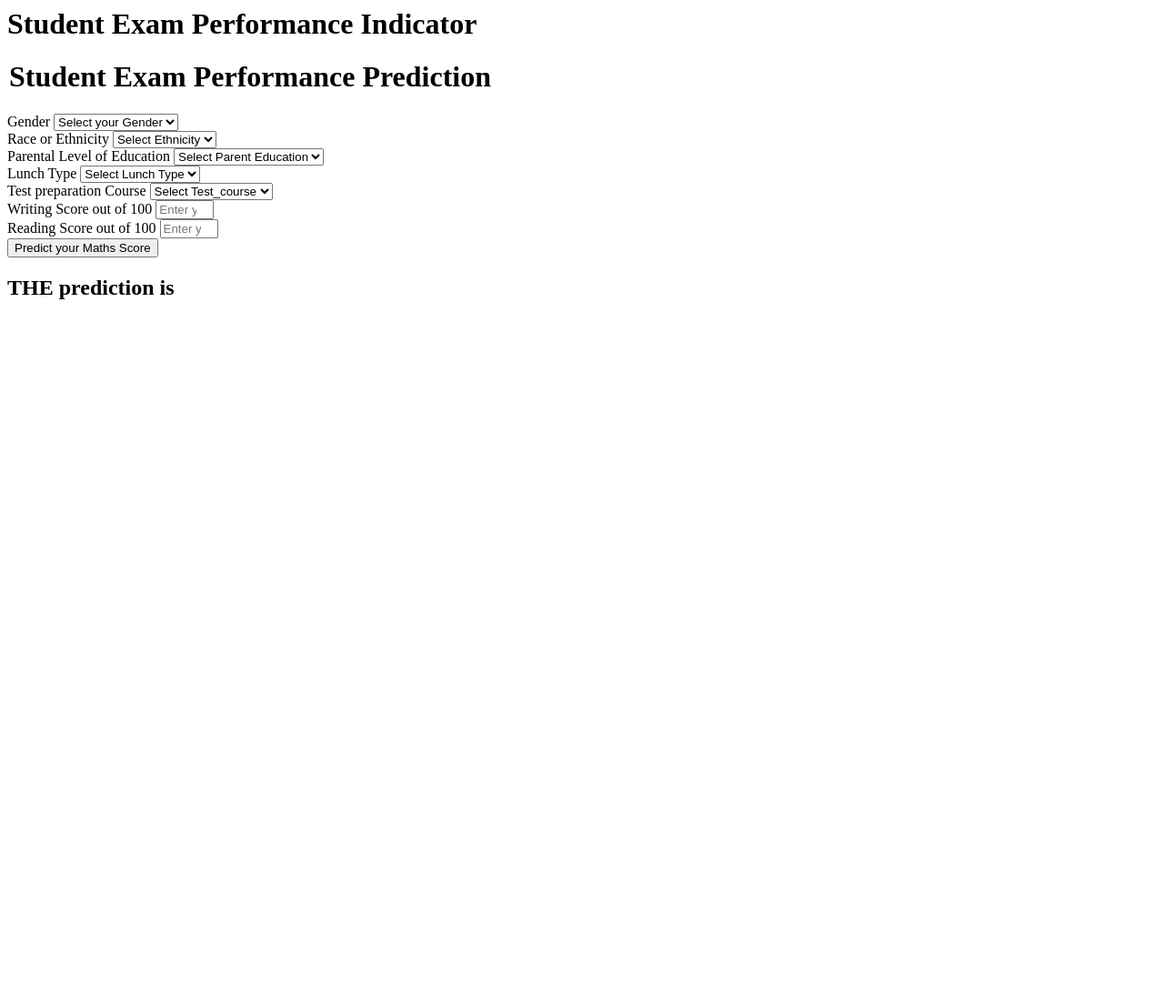
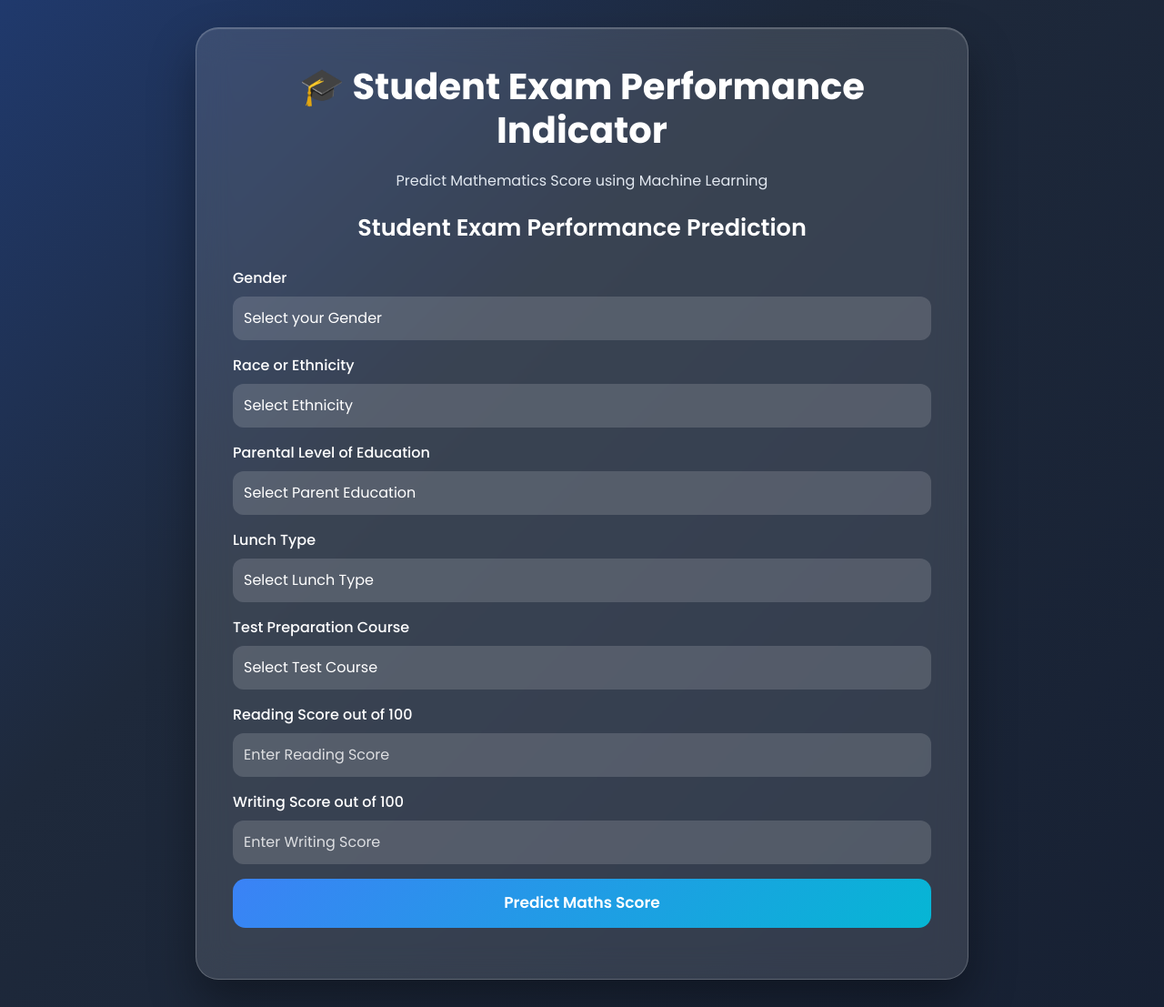
Before and after one commit to Dharmendra-07/MLProjects, a Flask app: page /predictdata in a window 1280 px wide. Shown: the whole page at 91% size. Before the commit the page ends 329 px from the top, so only its background shows below. Run offline with Flask 3, Linux system fonts and the light colour scheme.

Commit message:
feat: enhance UI with modern landing page and prediction dashboard

```diff
--- a/templates/home.html
+++ b/templates/home.html
@@ -1,111 +1,229 @@
-<html>
+<!DOCTYPE html>
+<html lang="en">
+<head>
+    <meta charset="UTF-8">
+    <meta name="viewport" content="width=device-width, initial-scale=1.0">
+    <title>Student Exam Performance Predictor</title>
+<link href="https://cdn.jsdelivr.net/npm/bootstrap@5.3.3/dist/css/bootstrap.min.css" rel="stylesheet">
+<style>
+    @import url('https://fonts.googleapis.com/css2?family=Poppins:wght@300;400;500;600;700&display=swap');
+    * {
+        margin: 0;
+        padding: 0;
+        box-sizing: border-box;
+        font-family: 'Poppins', sans-serif;
+    }
+    body {
+        min-height: 100vh;
+        background: linear-gradient(-45deg,
+                #0f172a,
+                #1e293b,
+                #2563eb,
+                #06b6d4);
+        background-size: 400% 400%;
+        animation: gradient 15s ease infinite;
+        display: flex;
+        justify-content: center;
+        align-items: center;
+        padding: 30px;
+    }
+    @keyframes gradient {
+        0% {
+            background-position: 0% 50%;
+        }
+        50% {
+            background-position: 100% 50%;
+        }
+        100% {
+            background-position: 0% 50%;
+        }
+    }
+    .login {
+        width: 100%;
+        max-width: 850px;
+        padding: 40px;
+        border-radius: 25px;
+        background: rgba(255, 255, 255, 0.12);
+        backdrop-filter: blur(18px);
+        -webkit-backdrop-filter: blur(18px);
+        border: 1px solid rgba(255, 255, 255, 0.2);
+        box-shadow:
+            0 25px 50px rgba(0, 0, 0, 0.35),
+            inset 0 1px 1px rgba(255, 255, 255, 0.2);
+        transition: all 0.4s ease;
+    }
+    .login:hover {
+        transform: translateY(-5px);
+    }
+    h1 {
+        color: white;
+        text-align: center;
+        font-weight: 700;
+        margin-bottom: 20px;
+    }
+    legend {
+        color: #ffffff;
+        text-align: center;
+        font-size: 1.6rem;
+        font-weight: 600;
+        margin-bottom: 25px;
+    }
+    .form-label {
+        color: white;
+        font-weight: 500;
+        margin-bottom: 8px;
+    }
+    .form-control {
+        border-radius: 12px;
+        border: none;
+        padding: 12px;
+        background: rgba(255, 255, 255, 0.15);
+        color: white;
+        transition: all 0.3s ease;
+    }
+    .form-control:focus {
+        background: rgba(255, 255, 255, 0.2);
+        color: white;
+        box-shadow:
+            0 0 0 3px rgba(37, 99, 235, 0.35),
+            0 10px 25px rgba(37, 99, 235, 0.3);
+    }
+    .form-control::placeholder {
+        color: rgba(255, 255, 255, 0.8);
+    }
+    select option {
+        color: black;
+    }
+    .btn-primary {
+        width: 100%;
+        padding: 14px;
+        border: none;
+        border-radius: 14px;
+        background: linear-gradient(135deg,
+                #3b82f6,
+                #06b6d4);
+        font-size: 17px;
+        font-weight: 600;
+        transition: all 0.3s ease;
+    }
+    .btn-primary:hover {
+        transform: translateY(-3px);
+        box-shadow:
+            0 15px 30px rgba(37, 99, 235, 0.45);
+    }
+    .result-box {
+        margin-top: 25px;
+        padding: 20px;
+        border-radius: 15px;
+        background: rgba(255, 255, 255, 0.12);
+        color: white;
+        text-align: center;
+        box-shadow:
+            inset 0 1px 1px rgba(255, 255, 255, 0.15);
+        font-weight: 600;
+    }
+    .subtitle {
+        text-align: center;
+        color: #e2e8f0;
+        margin-bottom: 20px;
+    }
+    @media (max-width:768px) {
+        .login {
+            padding: 25px;
+        }
+        legend {
+            font-size: 1.2rem;
+        }
+    }
+</style>
+</head>
 <body>
-    <div class="login">
-       <h1>Student Exam Performance Indicator</h1>
-
-       <form action="{{ url_for('predict_datapoint')}}" method="post">
-        <h1>
-            <legend>Student Exam Performance Prediction</legend>
-        </h1>
+<div class="login">
+    <h1>🎓 Student Exam Performance Indicator</h1>
+    <p class="subtitle">
+        Predict Mathematics Score using Machine Learning
+    </p>
+    <form action="{{ url_for('predict_datapoint') }}" method="post">
+        <legend>Student Exam Performance Prediction</legend>
         <div class="mb-3">
             <label class="form-label">Gender</label>
-            <select class="form-control" name="gender" placeholder="Enter you Gender" required>
-                <option class="placeholder" selected disabled value="">Select your Gender</option>
-                <option value="male">
-                    Male
-                </option>
-                <option value="female">
-                    Female
-                </option>
+            <select class="form-control" name="gender" required>
+                <option selected disabled value="">Select your Gender</option>
+                <option value="male">Male</option>
+                <option value="female">Female</option>
             </select>
         </div>
         <div class="mb-3">
             <label class="form-label">Race or Ethnicity</label>
-            <select class="form-control" name="ethnicity" placeholder="Enter you ethnicity" required>
-                <option class="placeholder" selected disabled value="">Select Ethnicity</option>
-                <option value="group A">
-                    Group A
-                </option>
-                <option value="group B">
-                    Group B
-                </option>
-                <option value="group C">
-                    Group C
-                </option>
-                <option value="group D">
-                    Group D
-                </option>
-                <option value="group E">
-                    Group E
-                </option>
+            <select class="form-control" name="ethnicity" required>
+                <option selected disabled value="">Select Ethnicity</option>
+                <option value="group A">Group A</option>
+                <option value="group B">Group B</option>
+                <option value="group C">Group C</option>
+                <option value="group D">Group D</option>
+                <option value="group E">Group E</option>
             </select>
         </div>
         <div class="mb-3">
             <label class="form-label">Parental Level of Education</label>
-            <select class="form-control" name="parental_level_of_education"
-                placeholder="Enter you Parent Education" required>
-                <option class="placeholder" selected disabled value="">Select Parent Education</option>
-                <option value="associate's degree">
-                    associate's degree
-                </option>
-                <option value="bachelor's degree">
-                    bachelor's degree
-                </option>
-                <option value="high school">
-                    high school
-                </option>
-                <option value="master's degree">
-                    master's degree
-                </option>
-                <option value="some college">
-                    some college
-                </option>
-                <option value="some high school">
-                    some high school
-                </option>
+            <select class="form-control" name="parental_level_of_education" required>
+                <option selected disabled value="">Select Parent Education</option>
+                <option value="associate's degree">associate's degree</option>
+                <option value="bachelor's degree">bachelor's degree</option>
+                <option value="high school">high school</option>
+                <option value="master's degree">master's degree</option>
+                <option value="some college">some college</option>
+                <option value="some high school">some high school</option>
             </select>
         </div>
         <div class="mb-3">
             <label class="form-label">Lunch Type</label>
-            <select class="form-control" name="lunch" placeholder="Enter you Lunch" required>
-                <option class="placeholder" selected disabled value="">Select Lunch Type</option>
-                <option value="free/reduced">
-                    free/reduced
-                </option>
-                <option value="standard">
-                    standard
-                </option>
+            <select class="form-control" name="lunch" required>
+                <option selected disabled value="">Select Lunch Type</option>
+                <option value="free/reduced">free/reduced</option>
+                <option value="standard">standard</option>
             </select>
         </div>
         <div class="mb-3">
-            <label class="form-label">Test preparation Course</label>
-            <select class="form-control" name="test_preparation_course" placeholder="Enter you Course"
-                required>
-                <option class="placeholder" selected disabled value="">Select Test_course</option>
-                <option value="none">
-                    None
-                </option>
-                <option value="completed">
-                    Completed
-                </option>
+            <label class="form-label">Test Preparation Course</label>
+            <select class="form-control" name="test_preparation_course" required>
+                <option selected disabled value="">Select Test Course</option>
+                <option value="none">None</option>
+                <option value="completed">Completed</option>
             </select>
         </div>
         <div class="mb-3">
-            <label class="form-label">Writing Score out of 100</label>
-            <input class="form-control" type="number" name="reading_score"
-                placeholder="Enter your Reading score" min='0' max='100' />
+            <label class="form-label">Reading Score out of 100</label>
+            <input class="form-control"
+                   type="number"
+                   name="reading_score"
+                   placeholder="Enter Reading Score"
+                   min="0"
+                   max="100"
+                   required>
         </div>
         <div class="mb-3">
-            <label class="form-label">Reading Score out of 100</label>
-            <input class="form-control" type="number" name="writing_score"
-                placeholder="Enter your Reading Score" min='0' max='100' />
+            <label class="form-label">Writing Score out of 100</label>
+            <input class="form-control"
+                   type="number"
+                   name="writing_score"
+                   placeholder="Enter Writing Score"
+                   min="0"
+                   max="100"
+                   required>
         </div>
         <div class="mb-3">
-            <input class="btn btn-primary" type="submit" value="Predict your Maths Score" required />
+            <input class="btn btn-primary"
+                   type="submit"
+                   value="Predict Maths Score">
         </div>
     </form>
-    <h2>
-       THE  prediction is {{results}}
-    </h2>
-   <body>
+    {% if results %}
+    <div class="result-box">
+        <h3>📊 Predicted Maths Score</h3>
+        <h2>{{ results }}</h2>
+    </div>
+    {% endif %}
+</div>
+</body>
 </html>
```
Also changed, not shown: application.py (added, +43 -0 lines), templates/index.html (+102 -1 lines), 1 other file.
